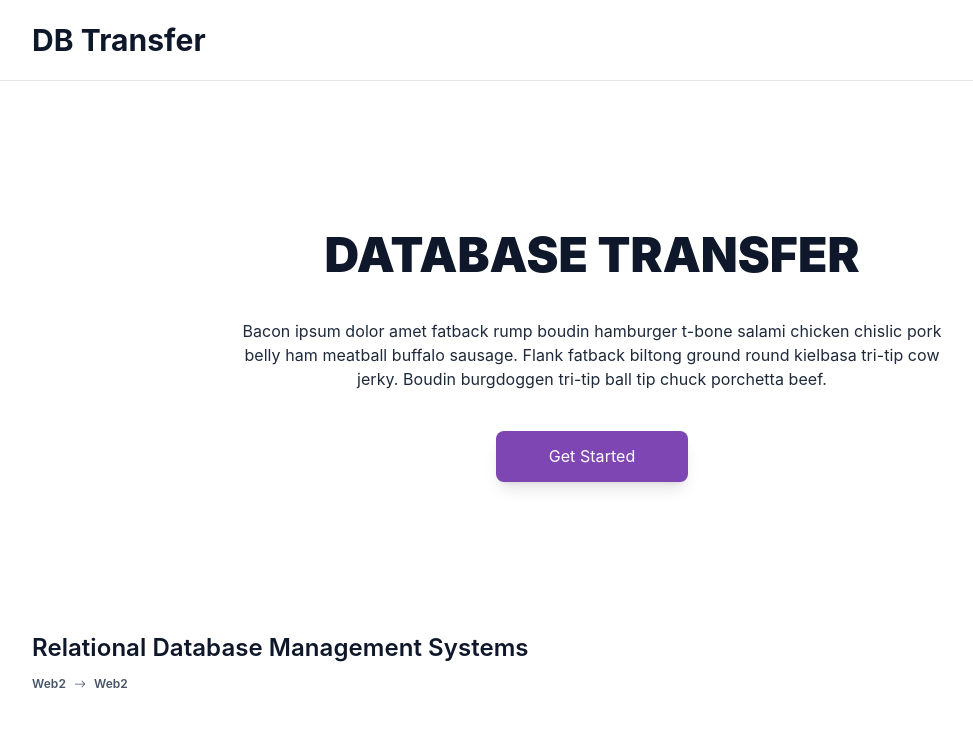
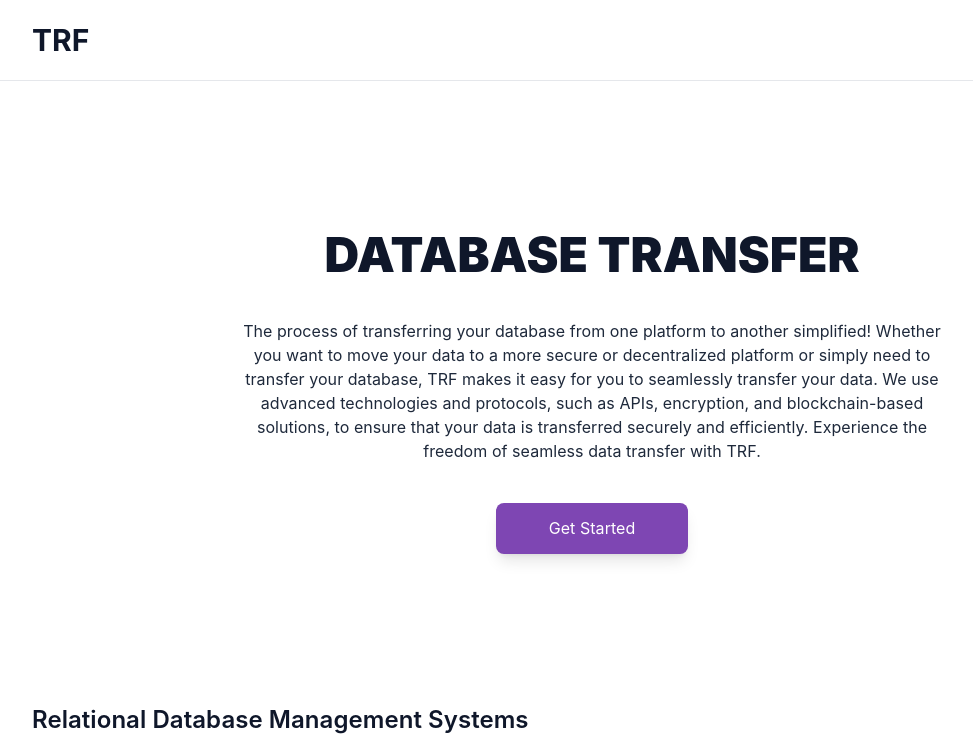
Before and after one commit to uduma-sonia/db-transfer, a Next.js app: page / in a window 1280 px wide. Shown: the top 741 px of the page, without its empty margins (48-1021 px from the left). Built offline with nearby package versions, Linux system fonts and the light colour scheme.

Commit message:
updated copies

```diff
--- a/src/components/Home/Hero.tsx
+++ b/src/components/Home/Hero.tsx
@@ -21,10 +21,14 @@ export default function Hero() {
           DATABASE TRANSFER
         </h1>
         <p className="text-slate-800 leading-6 2xl:text-lg max-w-[700px] mx-auto text-center mt-10">
-          Bacon ipsum dolor amet fatback rump boudin hamburger t-bone salami
-          chicken chislic pork belly ham meatball buffalo sausage. Flank fatback
-          biltong ground round kielbasa tri-tip cow jerky. Boudin burgdoggen
-          tri-tip ball tip chuck porchetta beef.
+          The process of transferring your database from one platform to another
+          simplified! Whether you want to move your data to a more secure or
+          decentralized platform or simply need to transfer your database, TRF
+          makes it easy for you to seamlessly transfer your data. We use
+          advanced technologies and protocols, such as APIs, encryption, and
+          blockchain-based solutions, to ensure that your data is transferred
+          securely and efficiently. Experience the freedom of seamless data
+          transfer with TRF.
         </p>
 
         <div className="text-center mt-10">
--- a/src/components/MySql/ExportForm.tsx
+++ b/src/components/MySql/ExportForm.tsx
@@ -88,8 +88,7 @@ export default function ExportForm() {
           Export to New MySQL Database
         </h2>
         <p className="text-sm text-dark mt-2">
-          Bacon ipsum dolor amet fatback rump boudin hamburger t-bone salami
-          chicken chislic pork belly ham meatball buffalo sausage.
+          Fill in the new database details to complete the transfer.
         </p>
 
         <div className="mt-10 text-gray-600 inline-block text-xs bg-gray-100 border border-gray-300 px-3 py-2 rounded-lg">
--- a/src/components/MySql/ImportForm.tsx
+++ b/src/components/MySql/ImportForm.tsx
@@ -81,8 +81,8 @@ export default function ImportForm() {
           Import MySQL Database
         </h2>
         <p className="text-sm text-dark mt-2">
-          Bacon ipsum dolor amet fatback rump boudin hamburger t-bone salami
-          chicken chislic pork belly ham meatball buffalo sausage.
+          Import existing MySQL database and transfer it to a new database by
+          filling out a form with the old database details.
         </p>
 
         <div className="mt-10 text-gray-600 inline-block text-xs bg-gray-100 border border-gray-300 px-3 py-2 rounded-lg">
--- a/src/containers/Layout/Navbar.tsx
+++ b/src/containers/Layout/Navbar.tsx
@@ -7,9 +7,7 @@ export default function Navbar() {
       <nav className="max-w-[1300px] mx-auto px-5 md:px-12 xl:px-20 h-[80px]">
         <div className="h-full flex items-center">
           <Link href="/">
-            <h1 className="text-dark font-bold text-2xl xl:text-3xl">
-              DB Transfer
-            </h1>
+            <h1 className="text-dark font-bold text-2xl xl:text-3xl">TRF</h1>
           </Link>
         </div>
       </nav>
--- a/src/pages/index.tsx
+++ b/src/pages/index.tsx
@@ -6,9 +6,9 @@ export default function Home() {
   return (
     <>
       <Head>
-        <title>DB Transfer</title>
-        <meta name="title" content="DB Transfer" />
-        <meta name="description" content="DB Transfer" />
+        <title>TRF</title>
+        <meta name="title" content="TRF" />
+        <meta name="description" content="Database Transfer" />
       </Head>
       <HomeView />
     </>
```
